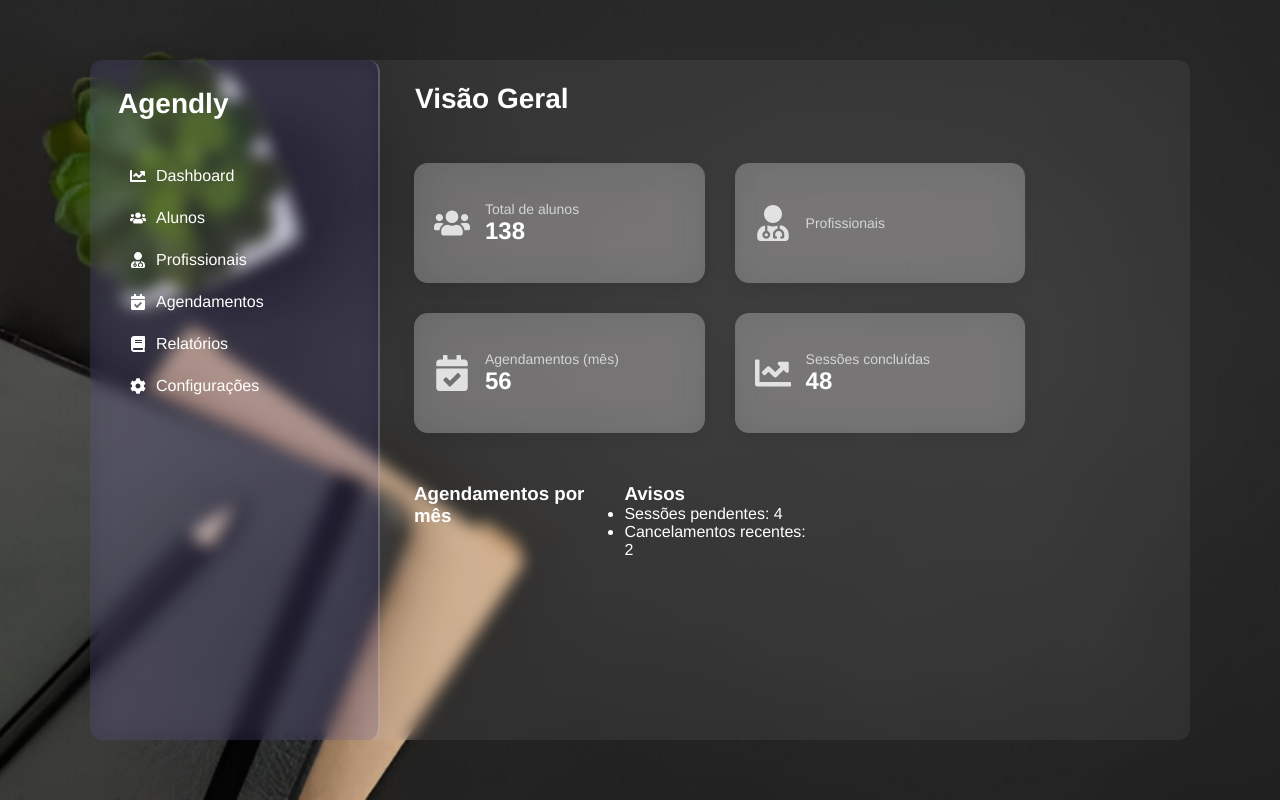
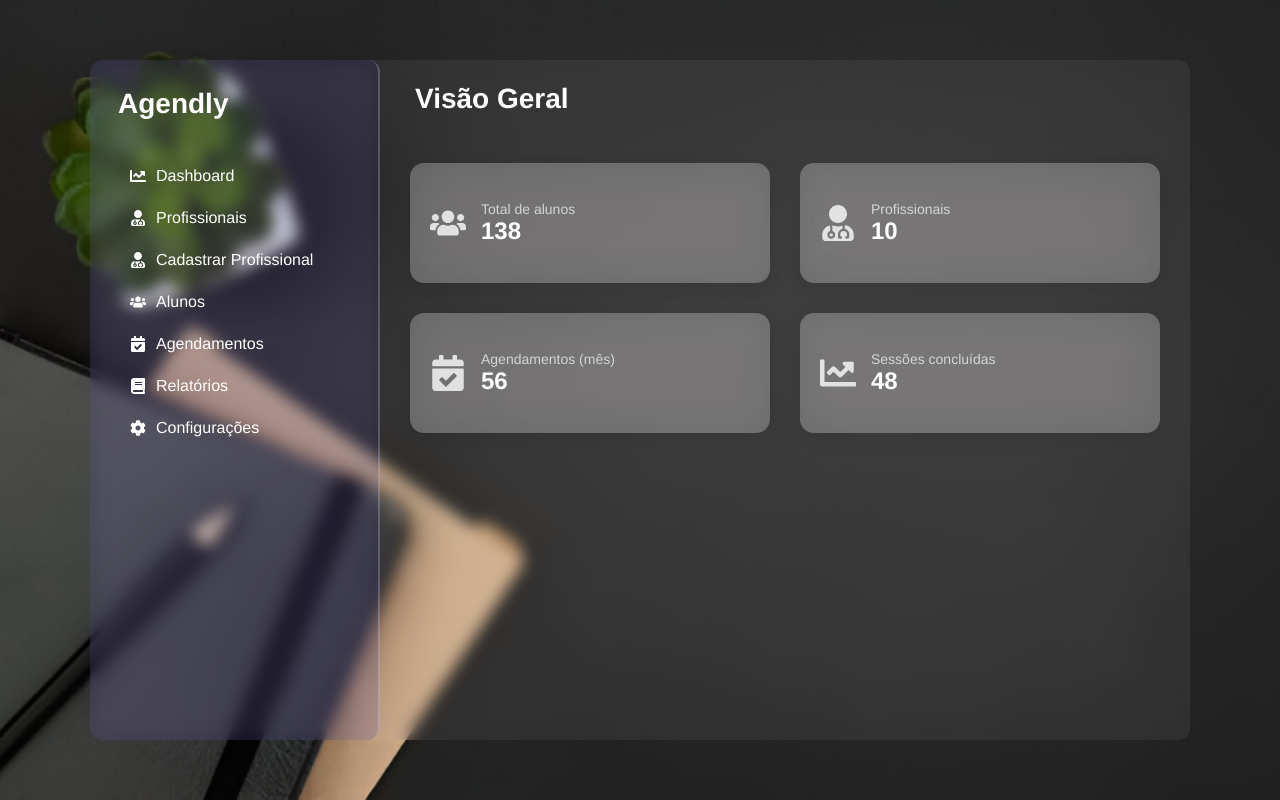
Before and after one commit to Renan-rss/Agendly-FrontEnd, a React (Vite) app in the folder agendly/: page /admin in a window 1280 px wide. Built offline with nearby package versions, Linux system fonts and the light colour scheme.

Commit message:
Atualização tela de login e Home de Administrador/ Criação tela para redefinir senha

```diff
--- a/agendly/src/App.jsx
+++ b/agendly/src/App.jsx
@@ -1,16 +1,33 @@
 import { Routes, Route } from "react-router-dom";
 import Login from "./pages/Login/Login";
 import CadastroUsuario from "./pages/CadastroUsuario/CadastroUsuario";
+import ResetSenha from "./pages/ResetSenha/ResetSenha";
 import HomeAdmin from "./pages/Home/Administrador/HomeAdmin";
+import AdminDashboard from "./pages/Home/Administrador/AdminDashboard";
+import CadastroProfissional from "./pages/Home/Administrador/HomeAdmin";
+import Teste from "./pages/Home/Administrador/Teste";
+
+
 import "./App.css";
 
 export default function App() {
   return (
     <div className="App">
       <Routes>
+
         <Route path="/" element={<Login />} />
         <Route path="/cadastro" element={<CadastroUsuario />} />
-        <Route path="/admin" element={<HomeAdmin />} />
+        <Route path="/reset-senha" element={<ResetSenha />} />
+
+        <Route path="/admin" element={<HomeAdmin />}>
+          <Route index element={<AdminDashboard />} />
+          <Route path="teste" element={<Teste />} />
+          <Route
+            path="cadastrar-profissional"
+            element={<CadastroProfissional />}
+          />
+        </Route>
+
       </Routes>
     </div>
   );
--- /dev/null
+++ b/agendly/src/pages/Home/Administrador/AdminDashboard.jsx
@@ -0,0 +1,50 @@
+import {
+  FaUsers,
+  FaUserMd,
+  FaCalendarCheck,
+  FaChartLine,
+} from "react-icons/fa";
+
+export default function AdminDashboard() {
+  return (
+    <>
+      <header className="header">
+        <h1>Visão Geral</h1>
+      </header>
+
+      <div className="cards">
+        <div className="card">
+          <FaUsers className="icon big" />
+          <div>
+            <p>Total de alunos</p>
+            <h2>138</h2>
+          </div>
+        </div>
+
+        <div className="card">
+          <FaUserMd className="icon big" />
+          <div>
+            <p>Profissionais</p>
+            <h2>10</h2>
+          </div>
+        </div>
+
+        <div className="card">
+          <FaCalendarCheck className="icon big" />
+          <div>
+            <p>Agendamentos (mês)</p>
+            <h2>56</h2>
+          </div>
+        </div>
+
+        <div className="card">
+          <FaChartLine className="icon big" />
+          <div>
+            <p>Sessões concluídas</p>
+            <h2>48</h2>
+          </div>
+        </div>
+      </div>
+    </>
+  );
+}
--- a/agendly/src/pages/Home/Administrador/HomeAdmin.css
+++ b/agendly/src/pages/Home/Administrador/HomeAdmin.css
@@ -59,10 +59,11 @@
 
 .cards {
   display: grid;
+  width: 750px;
   grid-template-columns: repeat(2, 1fr);
   grid-template-rows: repeat(3, auto);
   gap: 30px;
-  margin: 0 5%;
+  margin: 0 4%;
 }
 
 .card {
@@ -102,3 +103,12 @@
   gap: 20px;
   padding: 20px 5%;
 }
+
+.menu li a {
+  color: inherit;
+  text-decoration: none;
+  display: flex;
+  align-items: center;
+  gap: 10px;
+  width: 100%;
+}
--- a/agendly/src/pages/Home/Administrador/HomeAdmin.jsx
+++ b/agendly/src/pages/Home/Administrador/HomeAdmin.jsx
@@ -1,9 +1,9 @@
+import { Outlet, Link } from "react-router-dom";
 import {
   FaUsers,
   FaUserMd,
   FaCalendarCheck,
   FaChartLine,
-  FaBars,
   FaCog,
   FaBook,
 } from "react-icons/fa";
@@ -13,84 +13,56 @@ import "./HomeAdmin.css";
 export default function HomeAdmin() {
   return (
     <div className="admin-container">
-
       <div className="sidebar">
-        <h2 className="logo">Agendly<span></span></h2>
+        <h2 className="logo">Agendly</h2>
 
         <ul className="menu">
-          <li className="active">
-            <FaChartLine className="icon" />  Dashboard</li>
+          <li>
+            <Link to="/admin/teste">
+              <FaChartLine className="icon" /> Dashboard
+            </Link>
+          </li>
 
-          <li><FaUsers className="icon" />  Alunos</li>
+          <li>
+            <Link to="/admin/profissionais">
+              <FaUserMd className="icon" /> Profissionais
+            </Link>
+          </li>
 
-          <li><FaUserMd className="icon" />  Profissionais</li>
+          <li>
+            <Link to="/admin/cadastrar-profissional">
+              <FaUserMd className="icon" /> Cadastrar Profissional
+            </Link>
+          </li>
 
-          <li><FaCalendarCheck className="icon" />  Agendamentos</li>
+          <li>
+           <Link to="/admin/alunos">
+              <FaUsers className="icon" /> Alunos
+            </Link>
+          </li>
 
-          <li><FaBook className="icon" />  Relatórios</li>
+          <li>
+           <Link to="/admin/agendamento">
+              <FaCalendarCheck className="icon" /> Agendamentos
+           </Link>
+          </li>
 
-          <li><FaCog className="icon" />  Configurações</li>
+          <li>
+           <Link to="/admin/relatorios">
+              <FaBook className="icon" /> Relatórios
+            </Link>
+          </li>
+
+          <li>
+            <Link to="/admin/configuracao">
+              <FaCog className="icon" /> Configurações
+            </Link>
+          </li>
         </ul>
       </div>
 
       <main className="content">
-
-        <header className="header">
-          <h1>Visão Geral</h1>
-        </header>
-
-        <div className="cards">
-          <div className="card">
-            <FaUsers className="icon big" />
-            <div>
-              <p>Total de alunos</p>
-              <h2>138</h2>
-            </div>
-          </div>
-
-          <div className="card">
-            <FaUserMd className="icon big" />
-            <div>
-              <p>Profissionais</p>
-              <h2></h2>
-            </div>
-          </div>
-
-          <div className="card">
-            <FaCalendarCheck className="icon big" />
-            <div>
-              <p>Agendamentos (mês)</p>
-              <h2>56</h2>
-            </div>
-          </div>
-
-          <div className="card">
-            <FaChartLine className="icon big" />
-            <div>
-              <p>Sessões concluídas</p>
-              <h2>48</h2>
-            </div>
-          </div>
-        </div>
-
-
-        <div className="dashboard-grid">
-
-          <div className="panel panel-large">
-            <h3>Agendamentos por mês</h3>
-            <div className="placeholder"></div>
-          </div>
-
-          <div className="panel">
-            <h3>Avisos</h3>
-            <ul>
-              <li>Sessões pendentes: 4</li>
-              <li>Cancelamentos recentes: 2</li>
-            </ul>
-          </div>
-
-        </div>
-
+        <Outlet />
       </main>
     </div>
   );
--- /dev/null
+++ b/agendly/src/pages/Home/Administrador/Teste.jsx
@@ -0,0 +1,8 @@
+export default function Teste() {
+  return (
+    <div>
+      <h1>Conteúdo do Admin</h1>
+      <p>Container Direito</p>
+    </div>
+  );
+}
--- a/agendly/src/pages/Login/Login.jsx
+++ b/agendly/src/pages/Login/Login.jsx
@@ -38,7 +38,7 @@ export default function Login() {
           <label>
             <input type="checkbox" /> Lembrar de mim
           </label>
-          <a href="#">Esqueceu a senha?</a>
+          <Link to="/reset-senha">Esqueceu a senha?</Link>
         </div>
         <button type="submit">Entrar</button>
         <div className="signup-link">
--- /dev/null
+++ b/agendly/src/pages/ResetSenha/ResetSenha.jsx
@@ -0,0 +1,76 @@
+import { FaUser, FaLock } from "react-icons/fa";
+import { useState } from "react";
+import { useNavigate } from "react-router-dom";
+import "../Login/Login.css";
+
+
+export default function ResetSenha() {
+  const navigate = useNavigate();
+
+  const [email, setEmail] = useState("");
+  const [novaSenha, setNovaSenha] = useState("");
+  const [confirmarSenha, setConfirmarSenha] = useState("");
+
+  function handleReset(e) {
+    e.preventDefault();
+
+    const usuarios = JSON.parse(localStorage.getItem("usuarios")) || [];
+    const usuario = usuarios.find((u) => u.email === email);
+
+    if (!usuario) {
+      alert("Nenhum usuário encontrado com esse email.");
+      return;
+    }
+
+    if (novaSenha !== confirmarSenha) {
+      alert("As senhas não coincidem!");
+      return;
+    }
+
+    usuario.senha = novaSenha;
+
+    localStorage.setItem("usuarios", JSON.stringify(usuarios));
+    alert("Senha redefinida com sucesso!");
+    navigate("/");
+  }
+
+  return (
+    <div className="container">
+      <form onSubmit={handleReset}>
+        <h1>Redefinir Senha</h1>
+        <div className="input-field">
+          <input
+            type="email"
+            placeholder="Digite seu e-mail"
+            value={email}
+            onChange={(e) => setEmail(e.target.value)}
+            required
+          />
+          <FaUser className="icon" />
+        </div>
+        <div className="input-field">
+          <input
+            type="password"
+            placeholder="Nova senha"
+            value={novaSenha}
+            onChange={(e) => setNovaSenha(e.target.value)}
+            required
+          />
+          <FaLock className="icon" />
+        </div>
+        <div className="input-field">
+          <input
+            type="password"
+            placeholder="Confirmar nova senha"
+            value={confirmarSenha}
+            onChange={(e) => setConfirmarSenha(e.target.value)}
+            required
+          />
+          <FaLock className="icon" />
+        </div>
+        <button type="submit">Redefinir</button>
+         <button type="button" style={{ marginTop: "10px" }} onClick={() => navigate("/")} >Voltar</button>
+      </form>
+    </div>
+  );
+}
```
